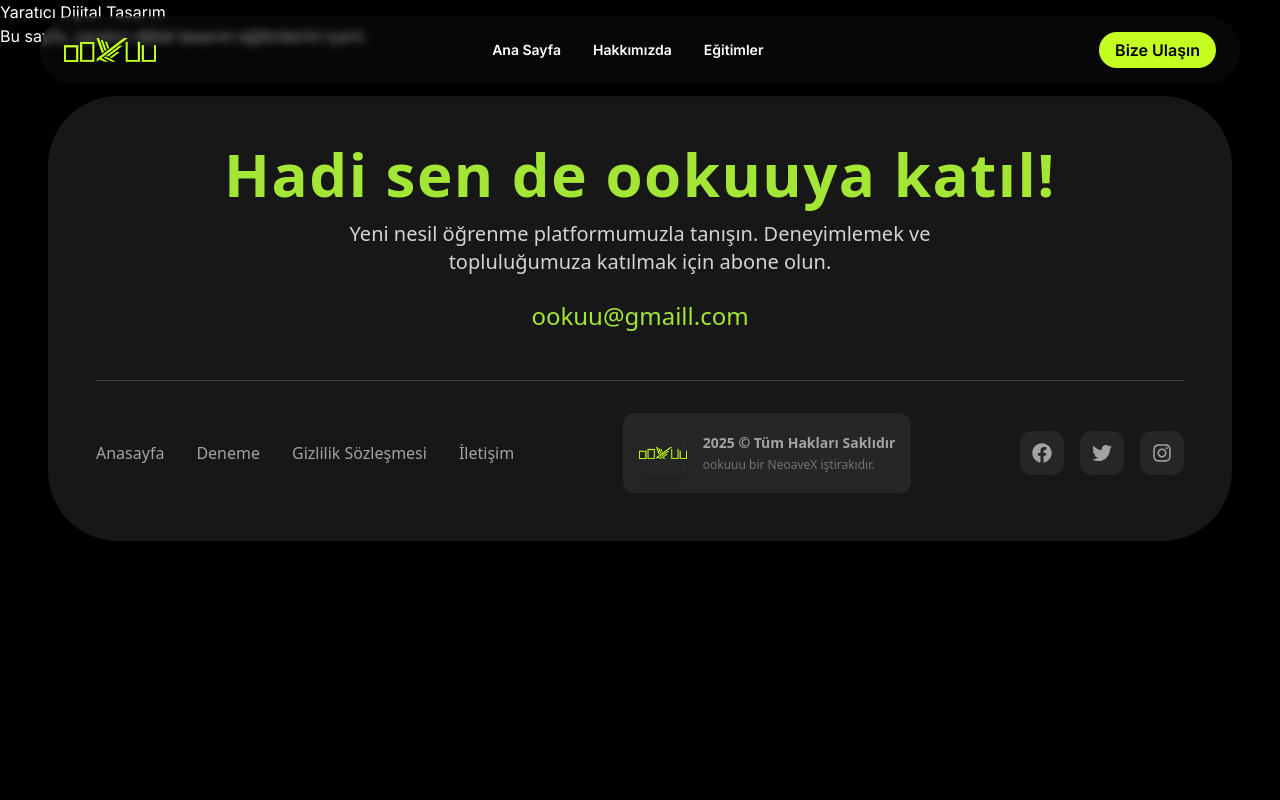
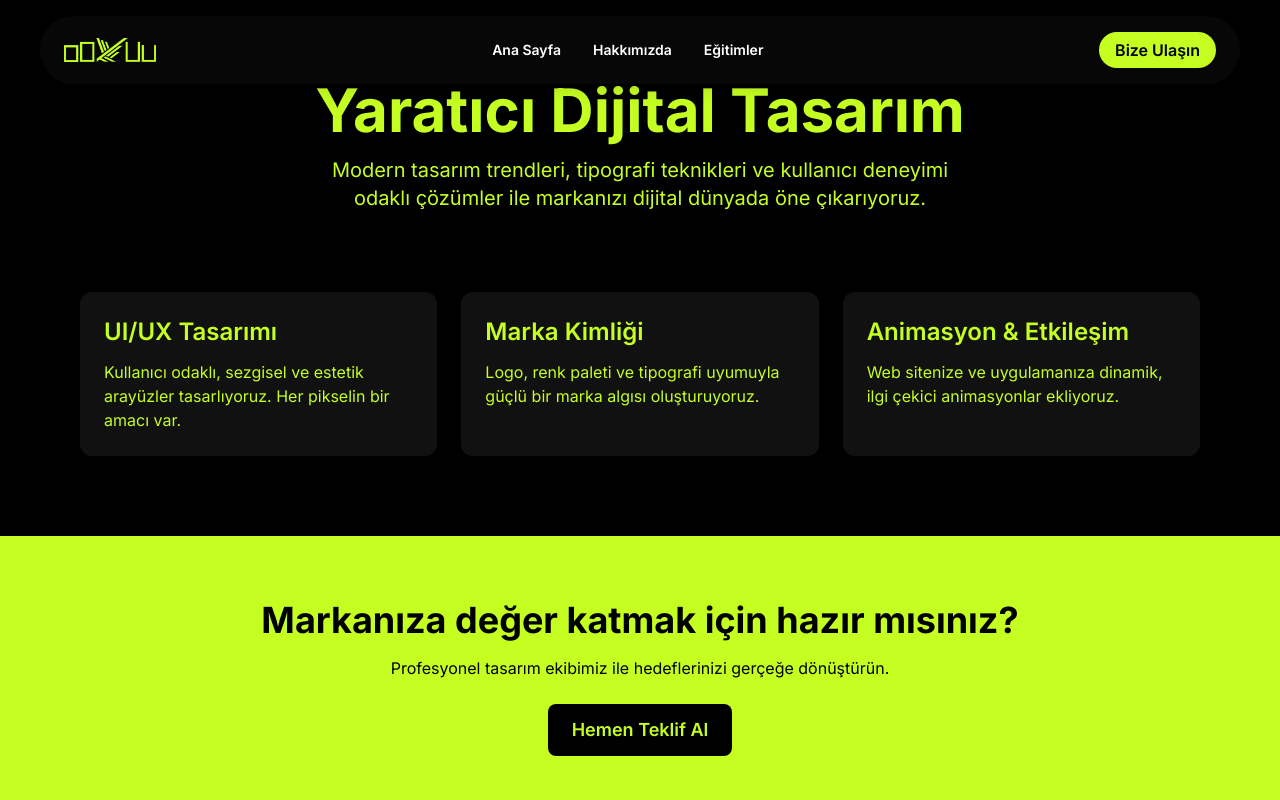
Before and after one commit to yasinnabialtun/ookuu, a React (Vite) app: page /YaraticiDijitalTasarim in a window 1280 px wide. Shown: the top 800 px of the page. Built offline with nearby package versions, Linux system fonts and the light colour scheme; the HTML template or start-up script is replaced by a standard one.

Commit message:
Initial commit

```diff
--- a/package.json
+++ b/package.json
@@ -10,6 +10,8 @@
   "dependencies": {
     "@fortawesome/fontawesome-free": "^7.0.0",
     "@fortawesome/fontawesome-svg-core": "^7.0.0",
+    "framer-motion": "^12.23.12",
+    "lucide-react": "^0.539.0",
     "react": "^18.3.1",
     "react-calendly": "^4.4.0",
     "react-dom": "^18.3.1",
--- a/src/Pages/YaraticiDijitalTasarim.tsx
+++ b/src/Pages/YaraticiDijitalTasarim.tsx
@@ -1,10 +1,59 @@
-import React from 'react';
+import React from "react";
 
 const YaraticiDijitalTasarim = () => {
   return (
-    <div>
-      <h1>Yaratıcı Dijital Tasarım</h1>
-      <p>Bu sayfa, yaratıcı dijital tasarım eğitimlerini içerir.</p>
+    <div className="min-h-screen bg-black text-[#c5ff21] font-[Inter]">
+      {/* HERO */}
+      <section className="flex flex-col items-center justify-center text-center px-6 py-20">
+        <h1 className="text-4xl md:text-6xl font-bold mb-4">
+          Yaratıcı Dijital Tasarım
+        </h1>
+        <p className="max-w-2xl text-lg md:text-xl leading-relaxed">
+          Modern tasarım trendleri, tipografi teknikleri ve kullanıcı deneyimi
+          odaklı çözümler ile markanızı dijital dünyada öne çıkarıyoruz.
+        </p>
+      </section>
+
+      {/* HİZMET DETAY KARTLARI */}
+      <section className="grid grid-cols-1 md:grid-cols-3 gap-6 px-6 md:px-20 pb-20">
+        <div className="bg-[#111] p-6 rounded-xl shadow-lg hover:scale-105 transition-transform">
+          <h3 className="text-2xl font-semibold mb-3">UI/UX Tasarımı</h3>
+          <p>
+            Kullanıcı odaklı, sezgisel ve estetik arayüzler tasarlıyoruz. Her
+            pikselin bir amacı var.
+          </p>
+        </div>
+        <div className="bg-[#111] p-6 rounded-xl shadow-lg hover:scale-105 transition-transform">
+          <h3 className="text-2xl font-semibold mb-3">Marka Kimliği</h3>
+          <p>
+            Logo, renk paleti ve tipografi uyumuyla güçlü bir marka algısı
+            oluşturuyoruz.
+          </p>
+        </div>
+        <div className="bg-[#111] p-6 rounded-xl shadow-lg hover:scale-105 transition-transform">
+          <h3 className="text-2xl font-semibold mb-3">Animasyon & Etkileşim</h3>
+          <p>
+            Web sitenize ve uygulamanıza dinamik, ilgi çekici animasyonlar
+            ekliyoruz.
+          </p>
+        </div>
+      </section>
+
+      {/* CTA ALANI */}
+      <section className="bg-[#c5ff21] text-black text-center py-16 px-6">
+        <h2 className="text-3xl md:text-4xl font-bold mb-4">
+          Markanıza değer katmak için hazır mısınız?
+        </h2>
+        <p className="max-w-xl mx-auto mb-6">
+          Profesyonel tasarım ekibimiz ile hedeflerinizi gerçeğe dönüştürün.
+        </p>
+        <a
+          href="/iletisim"
+          className="inline-block bg-black text-[#c5ff21] px-6 py-3 rounded-lg text-lg font-semibold hover:bg-[#222] transition"
+        >
+          Hemen Teklif Al
+        </a>
+      </section>
     </div>
   );
 };
--- a/src/components/ParallaxVideo.tsx
+++ b/src/components/ParallaxVideo.tsx
@@ -69,7 +69,7 @@ const ParallaxVideo: React.FC = () => {
           const offset = rect.top;
 
           if (offset < windowHeight && offset > -rect.height) {
-            const parallax = offset * 0.03; // çok hafif sabit parallax
+            const parallax = offset * 0.03;
             containerRef.current!.style.transform = `translateY(${parallax}px)`;
           }
           ticking.current = false;
@@ -82,23 +82,20 @@ const ParallaxVideo: React.FC = () => {
     return () => window.removeEventListener("scroll", handleScroll);
   }, []);
 
-  // Sabit yukarı taşıma değerleri (tüm cihazlar için aynı)
   const marginTop = "-120px";
   const translateY = "-50px";
 
   return (
     <section
       ref={containerRef}
-      className="relative overflow-hidden mx-auto max-w-[1400px] rounded-[33px]"
+      className="relative overflow-hidden w-[1200px] mx-auto rounded-[33px]"
       style={{
-        height: "calc(100vw * 9 / 16)", // 16:9 oran
-        maxHeight: "562.5px",
+        height: "calc(1200px * 9 / 16)", // 16:9 oran, 1200px genişlik
         marginTop,
         backgroundColor: "black",
         position: "relative",
         zIndex: 1,
         overflow: "hidden",
-        width: "100%",
         transition: "transform 0.1s ease-out",
       }}
     >
@@ -106,7 +103,7 @@ const ParallaxVideo: React.FC = () => {
         id="youtube-player"
         className="absolute top-0 left-0 w-full h-full rounded-[33px]"
         style={{
-          transform: `scale(1.1) translateY(${translateY})`,
+          transform: `scale(1.3) translateY(${translateY})`,
           pointerEvents: "none",
           borderRadius: 33,
         }}
```
Also changed, not shown: 1 other file (tests, documents, lock files or other folders).
